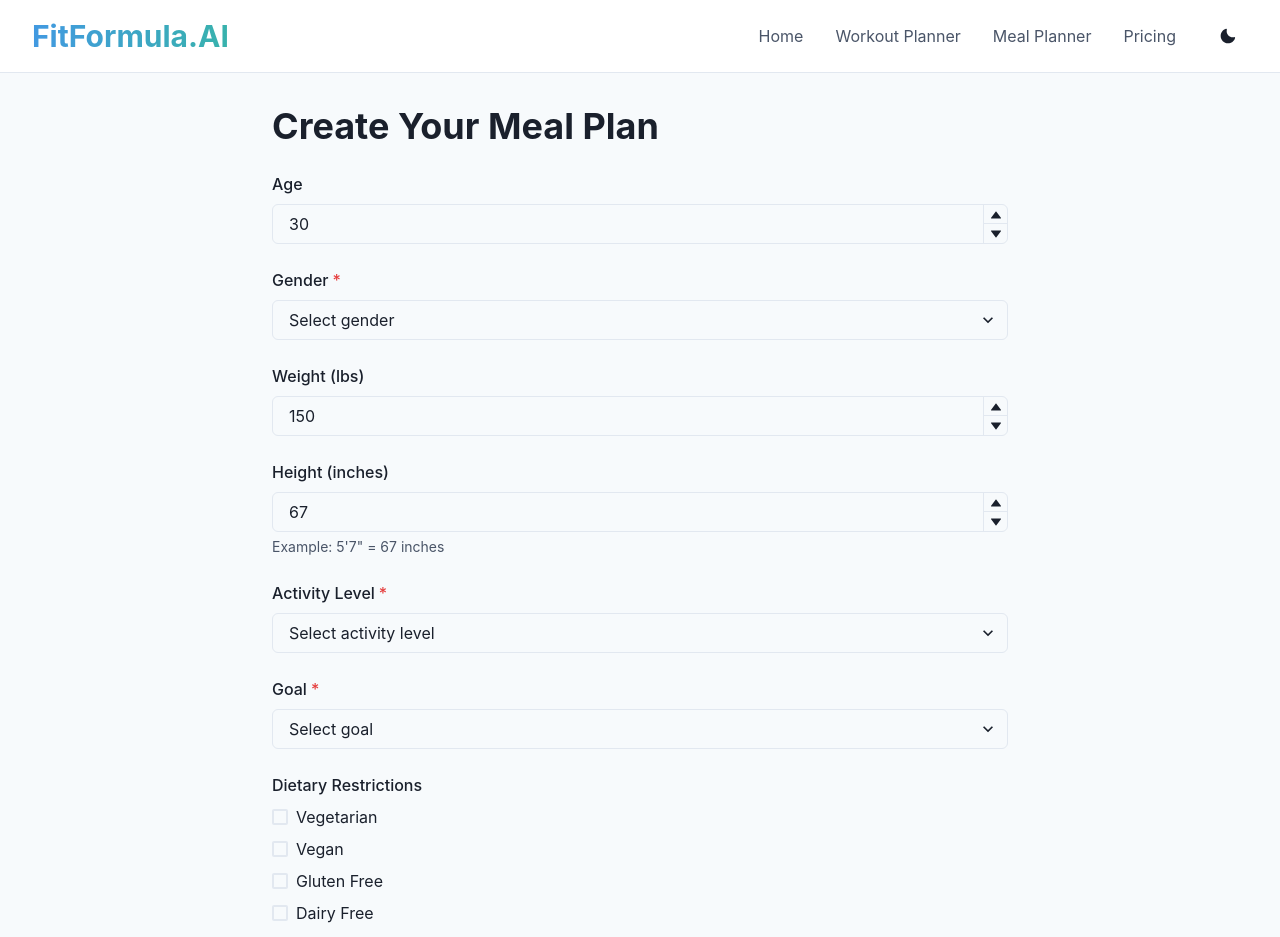
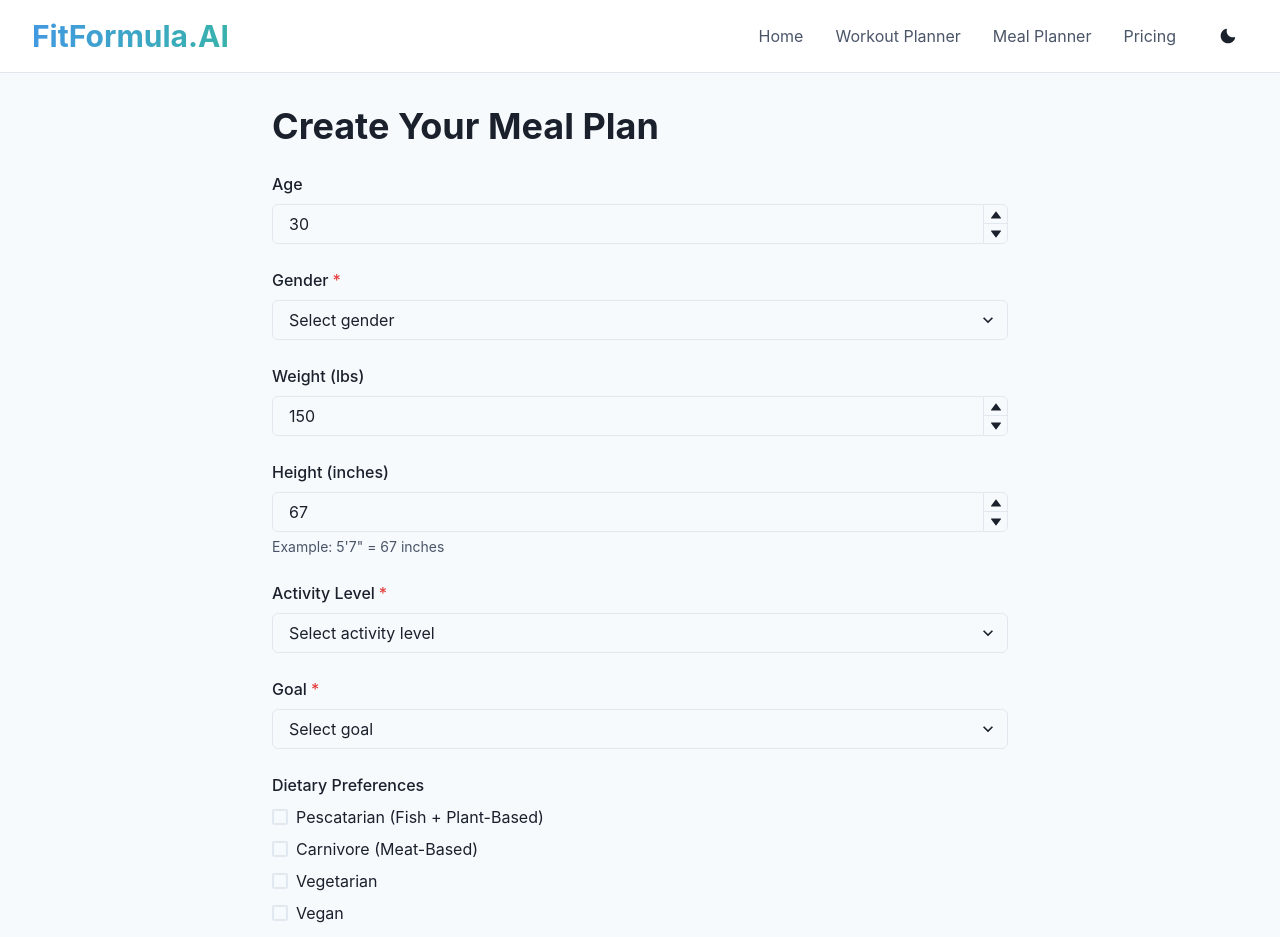
Before and after one commit to Samireye/fit-formula-frontend, a React (Vite) app: page /meal in a window 1280 px wide. Shown: the top 937 px of the page. Built offline with nearby package versions, Linux system fonts and the light colour scheme.

Commit message:
Updated diet options with pescatarian and carnivore options

```diff
--- a/src/pages/MealPlanner.tsx
+++ b/src/pages/MealPlanner.tsx
@@ -245,17 +245,31 @@ export default function MealPlanner(): JSX.Element {
           </FormControl>
 
           <FormControl>
-            <FormLabel>Dietary Restrictions</FormLabel>
+            <FormLabel>Dietary Preferences</FormLabel>
             <Stack spacing={2}>
+              <Checkbox
+                onChange={(e) => handleDietaryRestrictionChange('pescatarian', e.target.checked)}
+                isChecked={formData.dietary_restrictions.includes('pescatarian')}
+              >
+                Pescatarian (Fish + Plant-Based)
+              </Checkbox>
+              <Checkbox
+                onChange={(e) => handleDietaryRestrictionChange('carnivore', e.target.checked)}
+                isChecked={formData.dietary_restrictions.includes('carnivore')}
+              >
+                Carnivore (Meat-Based)
+              </Checkbox>
               <Checkbox
                 onChange={(e) => handleDietaryRestrictionChange('vegetarian', e.target.checked)}
                 isChecked={formData.dietary_restrictions.includes('vegetarian')}
+                isDisabled={formData.dietary_restrictions.includes('carnivore')}
               >
                 Vegetarian
               </Checkbox>
               <Checkbox
                 onChange={(e) => handleDietaryRestrictionChange('vegan', e.target.checked)}
                 isChecked={formData.dietary_restrictions.includes('vegan')}
+                isDisabled={formData.dietary_restrictions.includes('carnivore') || formData.dietary_restrictions.includes('pescatarian')}
               >
                 Vegan
               </Checkbox>
```
